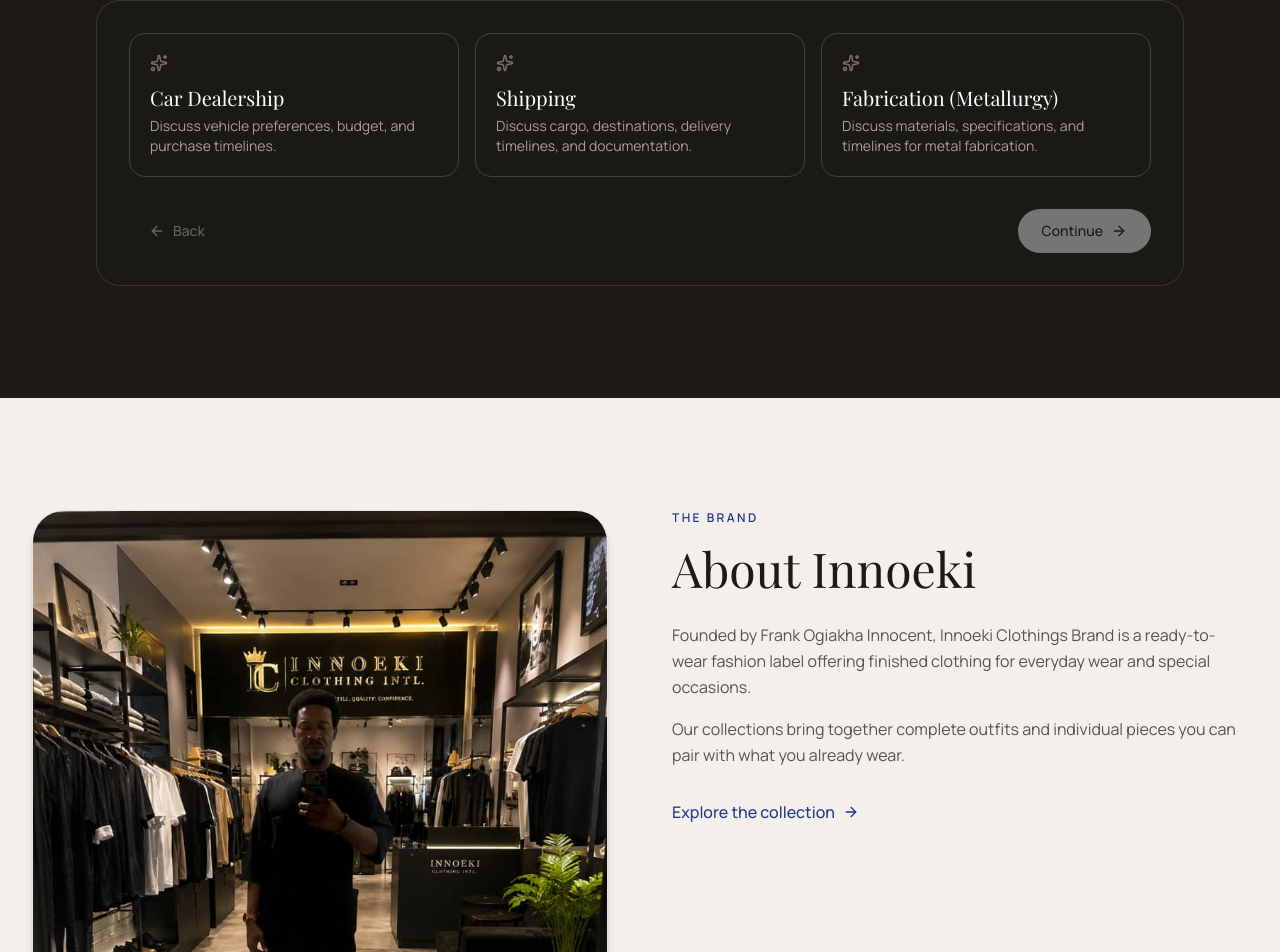
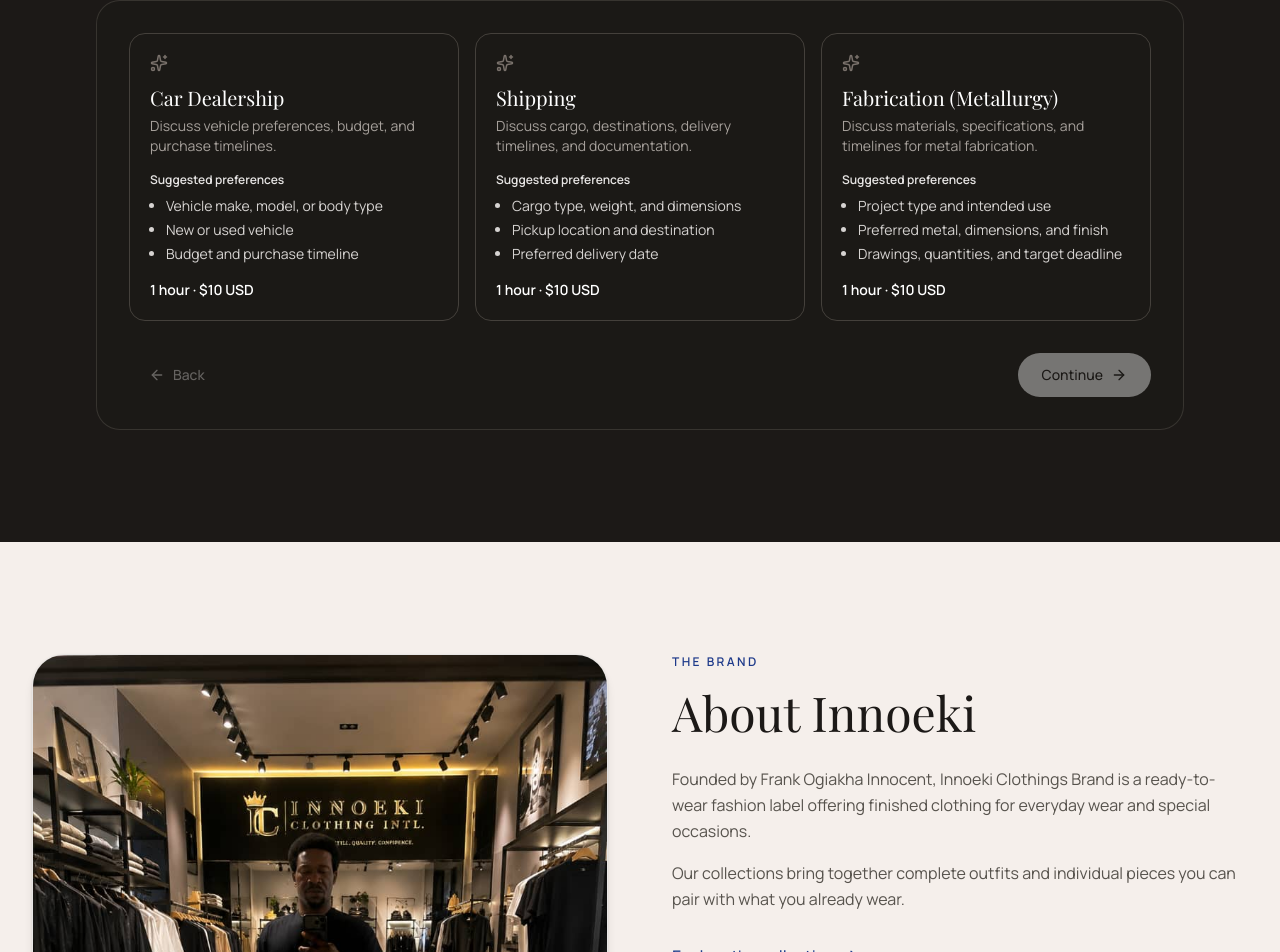
Before and after one commit to kokonwa/innoeki-clothings, a React (Vite) app: page / in a window 1280 px wide. Shown: the part 4307-5259 px from the top of the page. Built offline with nearby package versions, Linux system fonts and the light colour scheme; a web font is replaced by a local one.

Commit message:
Add consultation preferences, duration, and fee

```diff
--- a/src/components/ConsultationBooking.tsx
+++ b/src/components/ConsultationBooking.tsx
@@ -12,10 +12,29 @@ import {
 } from "lucide-react";
 import { MORNING_SLOTS, AFTERNOON_SLOTS } from "@/data/mockData";
 
+const CONSULTATION_DURATION_MINUTES = 60;
+const CONSULTATION_DURATION = "1 hour";
+const CONSULTATION_FEE = "$10 USD";
+
 const SERVICES = [
-  { id: "car-dealership", name: "Car Dealership", tagline: "Discuss vehicle preferences, budget, and purchase timelines." },
-  { id: "shipping", name: "Shipping", tagline: "Discuss cargo, destinations, delivery timelines, and documentation." },
-  { id: "fabrication", name: "Fabrication (Metallurgy)", tagline: "Discuss materials, specifications, and timelines for metal fabrication." },
+  {
+    id: "car-dealership",
+    name: "Car Dealership",
+    tagline: "Discuss vehicle preferences, budget, and purchase timelines.",
+    preferences: ["Vehicle make, model, or body type", "New or used vehicle", "Budget and purchase timeline"],
+  },
+  {
+    id: "shipping",
+    name: "Shipping",
+    tagline: "Discuss cargo, destinations, delivery timelines, and documentation.",
+    preferences: ["Cargo type, weight, and dimensions", "Pickup location and destination", "Preferred delivery date"],
+  },
+  {
+    id: "fabrication",
+    name: "Fabrication (Metallurgy)",
+    tagline: "Discuss materials, specifications, and timelines for metal fabrication.",
+    preferences: ["Project type and intended use", "Preferred metal, dimensions, and finish", "Drawings, quantities, and target deadline"],
+  },
 ];
 
 type Service = (typeof SERVICES)[number];
@@ -54,7 +73,7 @@ function slotOpen(dateISO: string, slot: string): boolean {
 
 function downloadICS(b: Booking) {
   const dt = new Date(`${b.date}T${to24(b.timeSlot)}`);
-  const end = new Date(dt.getTime() + 90 * 60000);
+  const end = new Date(dt.getTime() + CONSULTATION_DURATION_MINUTES * 60_000);
   const stamp = (d: Date) =>
     d.toISOString().replace(/[-:]/g, "").split(".")[0] + "Z";
   const ics = [
@@ -239,6 +258,8 @@ export default function ConsultationBooking() {
                 </p>
                 <div className="mx-auto mt-6 max-w-md space-y-2 rounded-2xl bg-stone-800 p-5 text-left text-sm">
                   <Row label="Service" value={confirmed.serviceName} />
+                  <Row label="Duration" value={CONSULTATION_DURATION} />
+                  <Row label="Consultation fee" value={CONSULTATION_FEE} />
                   <Row
                     label="When"
                     value={`${format(new Date(confirmed.date), "EEE, MMM d")} · ${confirmed.timeSlot}`}
@@ -293,6 +314,15 @@ export default function ConsultationBooking() {
                         </div>
                         <h4 className="mt-3 font-serif text-xl text-white">{s.name}</h4>
                         <p className="mt-1 text-sm text-stone-400">{s.tagline}</p>
+                        <p className="mt-4 text-xs font-semibold text-stone-200">Suggested preferences</p>
+                        <ul className="mt-2 list-disc space-y-1 pl-4 text-sm text-stone-300">
+                          {s.preferences.map((preference) => (
+                            <li key={preference}>{preference}</li>
+                          ))}
+                        </ul>
+                        <p className="mt-auto pt-4 text-sm font-semibold text-white">
+                          {CONSULTATION_DURATION} · {CONSULTATION_FEE}
+                        </p>
                       </button>
                     ))}
                   </div>
@@ -364,7 +394,7 @@ export default function ConsultationBooking() {
                         value={form.notes}
                         onChange={(e) => set("notes", e.target.value)}
                         rows={3}
-                        placeholder="Tell us about your vehicle, shipment, or fabrication project."
+                        placeholder={service?.preferences.join(", ")}
                         className="mt-2 w-full rounded-xl border border-stone-700 bg-stone-900 p-3 text-sm text-white outline-none transition placeholder:text-stone-500 focus:border-cobalt-bright"
                       />
                     </div>
@@ -398,6 +428,8 @@ export default function ConsultationBooking() {
                       <p className="font-serif text-lg text-white">Your booking</p>
                       <div className="mt-3 space-y-2 text-sm">
                         <Row label="Service" value={service?.name || "—"} />
+                        <Row label="Duration" value={CONSULTATION_DURATION} />
+                        <Row label="Consultation fee" value={CONSULTATION_FEE} />
                         <Row
                           label="When"
                           value={
```
